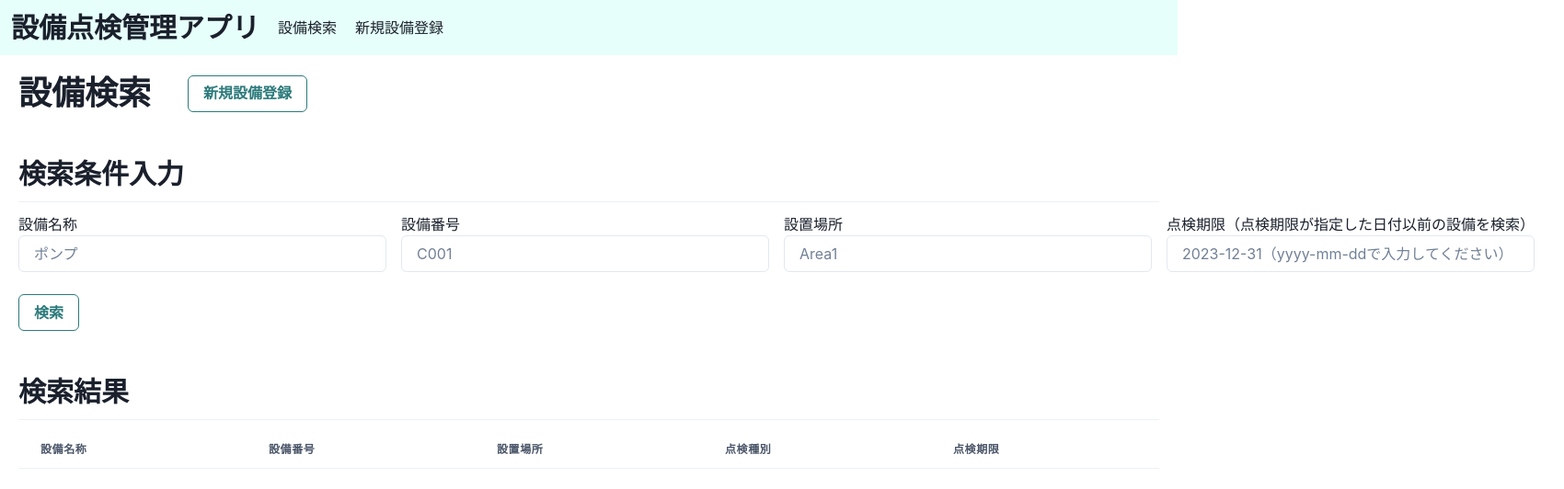
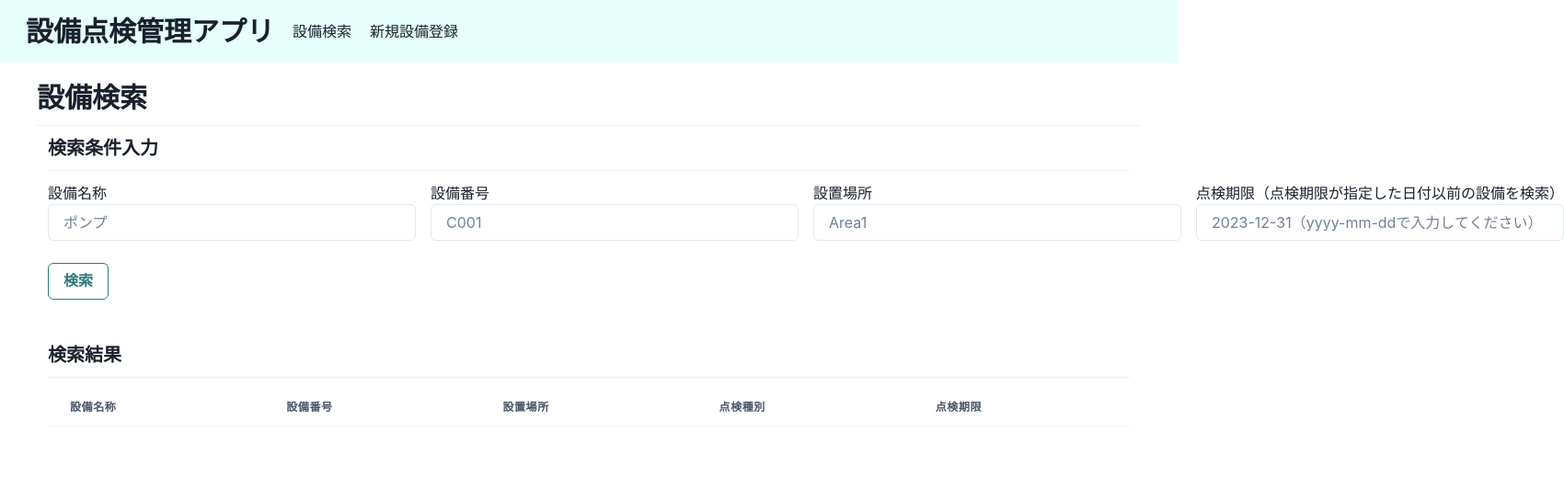
Before and after one commit to rinna-kawaguchi/Equipment-Management-API, a React (Create React App) app in the folder frontend/: page /find in a window 1280 px wide. Shown: the top 532 px of the page at 92% size, 1700 px wide, since content can reach past the window. Built offline with nearby package versions, Linux system fonts and the light colour scheme.

Commit message:
レイアウト調整

```diff
--- a/frontend/src/components/atoms/Header.tsx
+++ b/frontend/src/components/atoms/Header.tsx
@@ -4,8 +4,8 @@ import { Link } from "react-router-dom";
 export const Header = () => {
 
   return (
-    <HStack background="teal.50" padding={3} spacing={5}>
-      <Heading size={"lg"}>設備点検管理アプリ</Heading>
+    <HStack background="teal.50" px={7} py={4} spacing={5}>
+      <Heading size="lg">設備点検管理アプリ</Heading>
       <Link to='/find'>設備検索</Link>
       <Link to='/create'>新規設備登録</Link>
     </HStack>
--- a/frontend/src/components/molecules/CreateEquipmentInput.tsx
+++ b/frontend/src/components/molecules/CreateEquipmentInput.tsx
@@ -22,6 +22,9 @@ export const CreateEquipmentInput = memo((props: Props) => {
     [newName, newNumber, newLocation]);
 
   return (
+    <Box>
+      <Text fontSize="lg">新規登録する設備の情報を入力してください</Text>
+      <br />
       <HStack spacing={10}>
         <Box>
           <FormControl>
@@ -45,5 +48,6 @@ export const CreateEquipmentInput = memo((props: Props) => {
           </FormControl>
         </Box>
       </HStack>
+    </Box>
   );
 });
--- a/frontend/src/components/molecules/SearchInput.tsx
+++ b/frontend/src/components/molecules/SearchInput.tsx
@@ -25,8 +25,6 @@ export const SearchInput = memo((props: Props) => {
   // 検索条件入力欄の表示
   return (
     <>
-      <Heading size='lg'>検索条件入力</Heading>
-      <Divider my={3} />
       <HStack spacing={4} >
         <Box>
           <p>設備名称</p>
--- a/frontend/src/components/organisms/SearchResult.tsx
+++ b/frontend/src/components/organisms/SearchResult.tsx
@@ -22,8 +22,6 @@ export const SearchResult = memo((props: Props) => {
   // propsで渡された設備リストを検索結果として表示する。点検期限が１ヶ月以内の場合は赤く表示する。
   return (
     <>
-      <Heading size='lg'>検索結果</Heading>
-      <Divider my={3} />
       <TableContainer>
         <Table variant='simple'>
           <Thead>
--- a/frontend/src/components/pages/CreateEquipment.tsx
+++ b/frontend/src/components/pages/CreateEquipment.tsx
@@ -1,5 +1,5 @@
 import { memo, useCallback, useState } from "react";
-import { Box, Divider, HStack, Heading } from "@chakra-ui/react";
+import { Box, Divider, HStack, Heading, Text } from "@chakra-ui/react";
 import { useNavigate } from "react-router-dom";
 import axios from "axios";
 
@@ -42,11 +42,10 @@ export const CreateEquipment = memo(() => {
   };
 
   return (
-    <Box padding={5}>
-      <Heading>新規設備登録</Heading>
-      <br />
-      <Heading size="lg">設備情報詳細</Heading>
+    <Box px={10} py={5}>
+      <Heading size="lg">新規設備登録</Heading>
       <Divider my={3} />
+      <Box px={3}>
         <CreateEquipmentInput onEquipmentCreate={handleCreateEquipment} />
         <br />
         <br />
@@ -55,5 +54,6 @@ export const CreateEquipment = memo(() => {
           <BaseButton onClick={onClickCreateEquipment}>登録</BaseButton>
         </HStack>
       </Box>
+    </Box>
   );
 });
--- a/frontend/src/components/pages/EquipmentDetail.tsx
+++ b/frontend/src/components/pages/EquipmentDetail.tsx
@@ -96,12 +96,12 @@ export const EquipmentDetail: FC = memo(() => {
   const onClickBackFindPage = () => navigate("/find");
 
   return (
-    <Box padding={5}>
-      <Heading>設備詳細</Heading>
-      <br />
-      <br />
+    <Box px={10} py={5}>
+      <Heading size="lg">設備詳細</Heading>
+      <Divider my={3} />
+      <Box px={3}>
       <HStack spacing={10}>
-        <Heading size="lg">設備情報</Heading>
+        <Heading size="md">設備情報</Heading>
         <BaseButton onClick={openUpdateEquipmentModal}>設備情報修正</BaseButton>
       </HStack>
       <UpdateEquipmentModal updateEquipment={selectedEquipment} isOpen={updateEquiipmentModalOpen} onClose={closeUpdateEquipmentModal} onEquipmentsUpdate={handleEquipmentUpdate} />
@@ -110,7 +110,7 @@ export const EquipmentDetail: FC = memo(() => {
       <br />
       <br />
       <HStack spacing={10}>
-        <Heading size="lg">点検計画</Heading>
+        <Heading size="md">点検計画</Heading>
         <BaseButton onClick={openCreatePlanModal}>点検計画追加</BaseButton>
       </HStack>
       <CreatePlanModal isOpen={createPlanModalOpen} onClose={closeCreatePlanModal}
@@ -120,7 +120,7 @@ export const EquipmentDetail: FC = memo(() => {
       <br />
       <br />
       <HStack spacing={10}>
-        <Heading size="lg">点検履歴</Heading>
+        <Heading size="md">点検履歴</Heading>
         <BaseButton onClick={openCreateHistoryModal}>点検履歴追加</BaseButton>
       </HStack>
       <CreateHistoryModal isOpen={createHistoryModalOpen} onClose={closeCreateHistoryModal}
@@ -135,6 +135,7 @@ export const EquipmentDetail: FC = memo(() => {
         <DeleteEquipmentConfirmModal isOpen={deleteEquiipmentModalOpen}
           onClose={closeDeleteEquipmentModal} />
       </HStack>
+      </Box>
     </Box>
   );
 });
--- a/frontend/src/components/pages/FindEquipment.tsx
+++ b/frontend/src/components/pages/FindEquipment.tsx
@@ -1,4 +1,4 @@
-import { Box, HStack, Heading } from "@chakra-ui/react";
+import { Box, Divider, HStack, Heading } from "@chakra-ui/react";
 import axios from "axios";
 import { memo, useCallback, useState } from "react";
 import { useNavigate } from "react-router-dom";
@@ -35,20 +35,22 @@ export const FindEquipment = memo(() => {
 
   // 新規設備登録ボタン、検索条件入力欄、検索結果の表示
   return (
-    <Box padding={5}>
-      <HStack spacing={10}>
-        <Heading>設備検索</Heading>
-        <BaseButton onClick={onClickCreatePage}>新規設備登録</BaseButton>
-      </HStack>
-      <br />
-      <br />
+    <Box px={10} py={5}>
+      <Heading size="lg">設備検索</Heading>
+      <Divider my={3} />
+      <Box px={3}>
+        <Heading size='md'>検索条件入力</Heading>
+        <Divider my={3} />
         <SearchInput onEquipmentSearch={handleSearchCondition} />
         <br />
         <BaseButton onClick={onClickFindEquipment}>検索</BaseButton>
         <br />
         <br />
         <br />
+        <Heading size='md'>検索結果</Heading>
+        <Divider my={3} />
         <SearchResult equipments={equipments} />
+      </Box>
     </Box>
   );
 });
```
Lines whose indentation alone changed are shown as unchanged.
